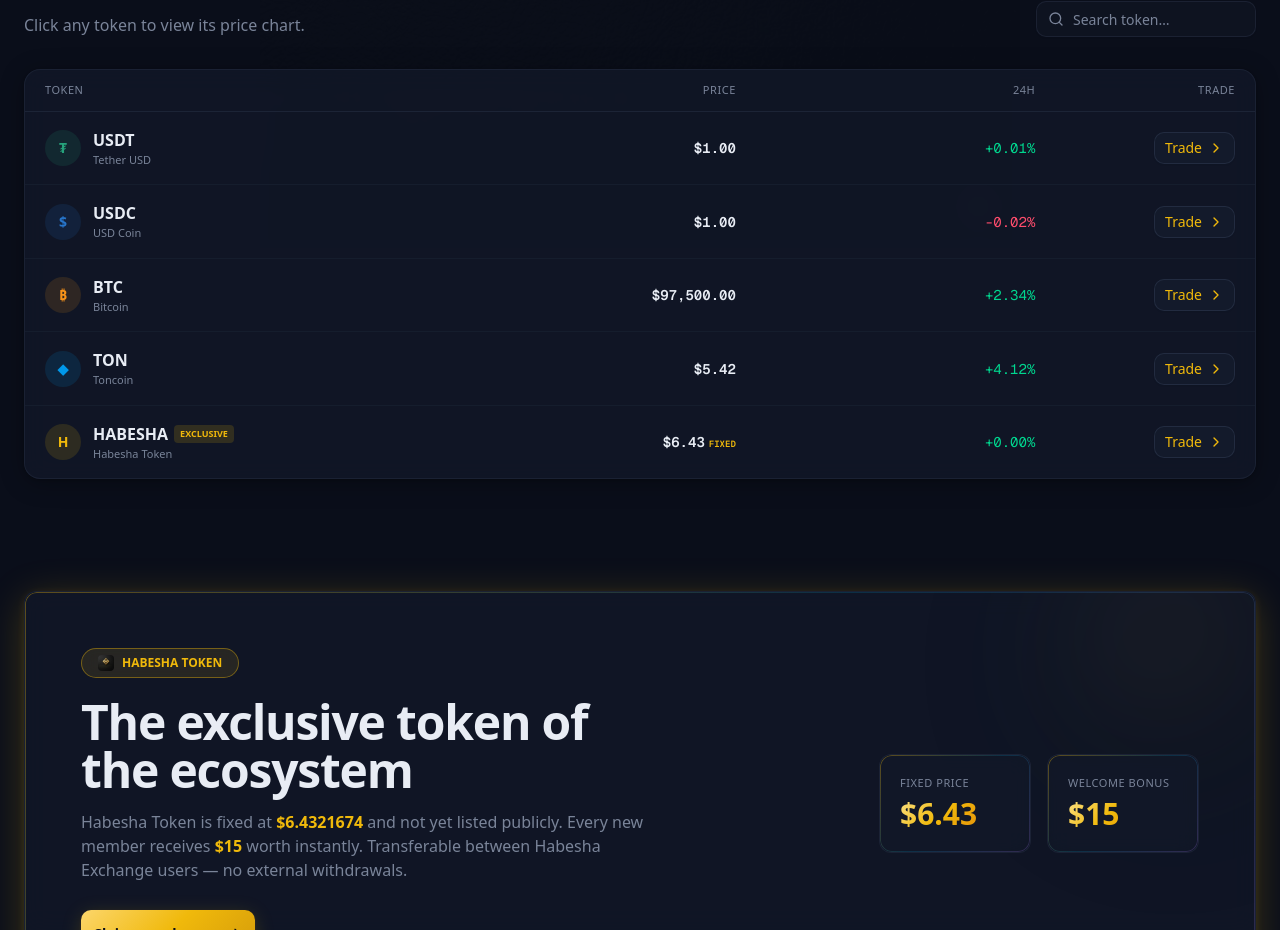
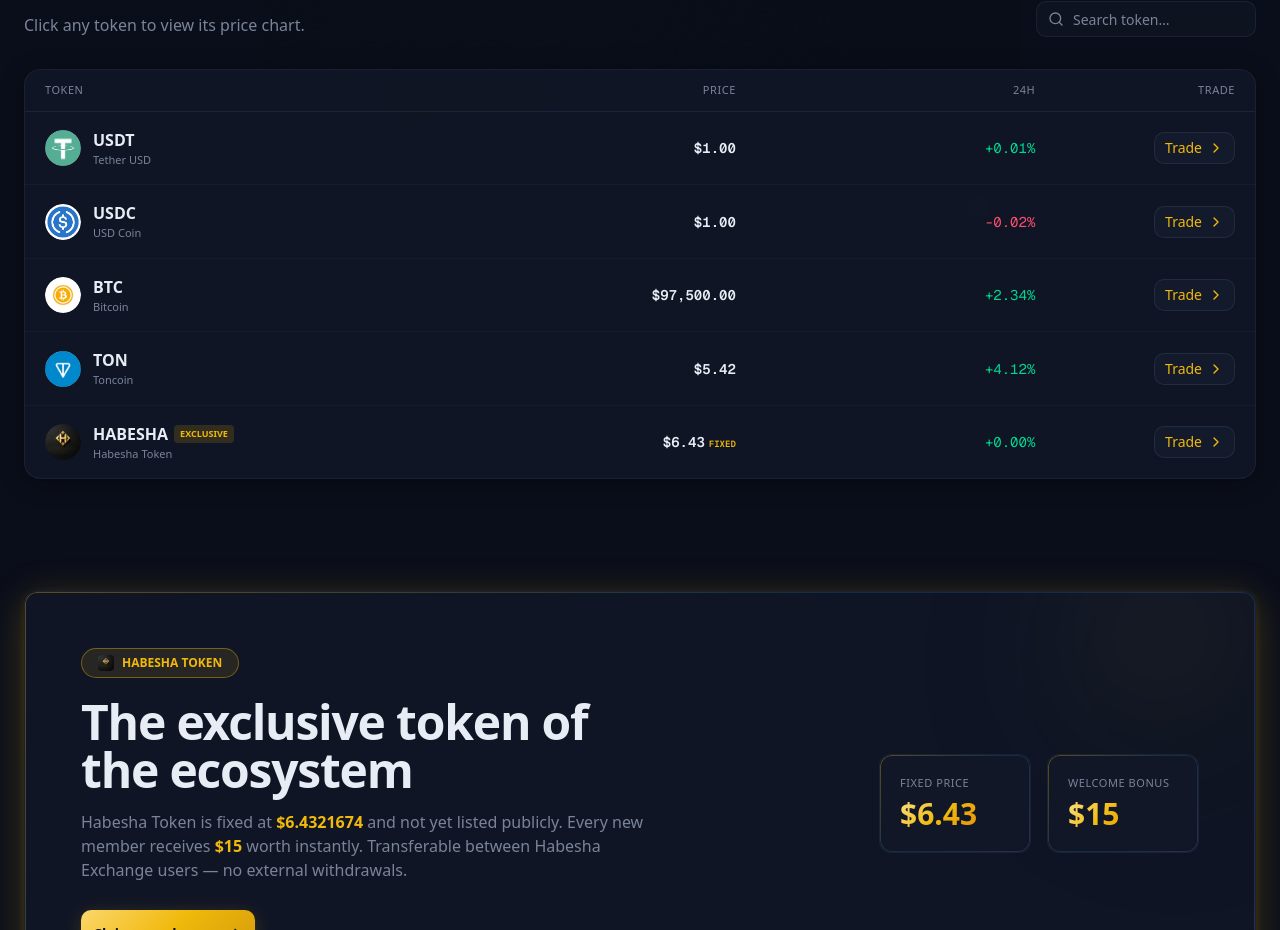
Before and after one commit to amareeyob533/habesha-exchange-1, a Next.js app: page / in a window 1280 px wide. Shown: the part 1701-2631 px from the top of the page. Built offline with nearby package versions, Linux system fonts and the light colour scheme.

Commit message:
ec408651-9a43-4897-b118-f8eeab266a0d

```diff
--- a/src/app/api/auth/me/route.ts
+++ b/src/app/api/auth/me/route.ts
@@ -42,6 +42,7 @@
         price: t.price,
         color: t.color,
         icon: t.icon,
+        iconUrl: t.iconUrl || null,
       }
     })
     const totalUsd = balances.reduce((s, b) => s + b.usdValue, 0)
--- a/src/app/api/tokens/route.ts
+++ b/src/app/api/tokens/route.ts
@@ -10,6 +10,7 @@
       change24h: t.change24h,
       color: t.color,
       icon: t.icon,
+      iconUrl: t.iconUrl || null,
       fixed: !!t.fixed,
       internalOnly: !!t.internalOnly,
       listed: t.listed,
--- /dev/null
+++ b/src/components/common/token-icon.tsx
@@ -0,0 +1,49 @@
+'use client'
+
+import { cn } from '@/lib/utils'
+
+interface TokenIconProps {
+  symbol: string
+  iconUrl?: string | null
+  icon: string // fallback glyph
+  color: string
+  size?: number
+  className?: string
+}
+
+/**
+ * Renders a real token icon image if available, otherwise falls back to
+ * a colored circle with the glyph.
+ */
+export function TokenIcon({ symbol, iconUrl, icon, color, size = 36, className = '' }: TokenIconProps) {
+  if (iconUrl) {
+    return (
+      <div
+        className={cn('relative shrink-0 overflow-hidden rounded-full', className)}
+        style={{ width: size, height: size }}
+      >
+        <img
+          src={iconUrl}
+          alt={`${symbol} token icon`}
+          className="h-full w-full object-cover"
+          style={{ borderRadius: '50%' }}
+        />
+      </div>
+    )
+  }
+  // Fallback: colored circle with glyph
+  return (
+    <div
+      className={cn('flex shrink-0 items-center justify-center rounded-full font-bold', className)}
+      style={{
+        width: size,
+        height: size,
+        backgroundColor: `${color}22`,
+        color,
+        fontSize: size * 0.4,
+      }}
+    >
+      {icon}
+    </div>
+  )
+}
--- a/src/components/dashboard/views/admin-users.tsx
+++ b/src/components/dashboard/views/admin-users.tsx
@@ -23,6 +23,7 @@
   DialogDescription,
 } from '@/components/ui/dialog'
 import { motion } from 'framer-motion'
+import { TokenIcon } from '@/components/common/token-icon'
 import {
   Search, Loader2, ShieldCheck, Ban, Trash2, Send, Gift,
   Lock, Unlock, AlertTriangle, Mail, AtSign, Hash,
@@ -267,7 +268,7 @@
                   <div className="space-y-1.5">
                     {detail.balances.map((b) => (
                       <div key={b.symbol} className="flex items-center gap-2 rounded-lg border border-border bg-secondary/20 px-3 py-2">
-                        <div className="flex h-7 w-7 items-center justify-center rounded-full text-xs font-bold" style={{ backgroundColor: `${b.color}22`, color: b.color }}>{b.icon}</div>
+                        <TokenIcon symbol={b.symbol} iconUrl={(b as any).iconUrl} icon={b.icon} color={b.color} size={28} />
                         <div className="flex-1">
                           <div className="text-xs font-bold">{b.symbol}</div>
                           <div className="text-[10px] text-muted-foreground">{b.name}</div>
--- a/src/components/dashboard/views/exchange.tsx
+++ b/src/components/dashboard/views/exchange.tsx
@@ -7,6 +7,7 @@
 import { formatUsd, formatTokenAmount } from '@/lib/format'
 import { ArrowLeftRight, Loader2, ArrowDown, RefreshCw, ShieldAlert, Lock, AlertTriangle } from 'lucide-react'
 import { Button } from '@/components/ui/button'
+import { TokenIcon } from '@/components/common/token-icon'
 import { Input } from '@/components/ui/input'
 import { Label } from '@/components/ui/label'
 import {
@@ -24,6 +25,7 @@
   price: number
   color: string
   icon: string
+  iconUrl?: string | null
   internalOnly?: boolean
 }
 
@@ -157,7 +159,7 @@
                     // Habesha Token cannot be a source (not listed yet) → disabled in "From".
                     <SelectItem key={t.symbol} value={t.symbol} disabled={!!t.internalOnly}>
                       <span className="flex items-center gap-2">
-                        <span style={{ color: t.color }}>{t.icon}</span> {t.symbol}
+                        <TokenIcon symbol={t.symbol} iconUrl={t.iconUrl} icon={t.icon} color={t.color} size={20} className="inline-block" /> {t.symbol}
                         {t.internalOnly && <Lock className="h-3 w-3 text-muted-foreground" />}
                       </span>
                     </SelectItem>
@@ -204,7 +206,7 @@
                 <SelectContent>
                   {tokens.map((t) => (
                     <SelectItem key={t.symbol} value={t.symbol}>
-                      <span className="flex items-center gap-2"><span style={{ color: t.color }}>{t.icon}</span> {t.symbol}</span>
+                      <span className="flex items-center gap-2"><TokenIcon symbol={t.symbol} iconUrl={t.iconUrl} icon={t.icon} color={t.color} size={20} className="inline-block" /> {t.symbol}</span>
                     </SelectItem>
                   ))}
                 </SelectContent>
--- a/src/components/dashboard/views/markets.tsx
+++ b/src/components/dashboard/views/markets.tsx
@@ -7,6 +7,7 @@
 import { motion } from 'framer-motion'
 import { ArrowDownToLine, ArrowUpFromLine, Send, TrendingUp, TrendingDown, Search } from 'lucide-react'
 import { Button } from '@/components/ui/button'
+import { TokenIcon } from '@/components/common/token-icon'
 import { Input } from '@/components/ui/input'
 
 interface TokenRow {
@@ -16,6 +17,7 @@
   change24h: number
   color: string
   icon: string
+  iconUrl?: string | null
   fixed?: boolean
   internalOnly?: boolean
   listed: boolean
@@ -77,9 +79,7 @@
               className="grid cursor-pointer grid-cols-12 items-center gap-2 border-b border-border/50 px-5 py-4 last:border-0 transition-colors hover:bg-secondary/40"
             >
               <div className="col-span-4 flex items-center gap-3">
-                <div className="flex h-10 w-10 items-center justify-center rounded-full text-base font-bold" style={{ backgroundColor: `${t.color}22`, color: t.color }}>
-                  {t.icon}
-                </div>
+                <TokenIcon symbol={t.symbol} iconUrl={t.iconUrl} icon={t.icon} color={t.color} size={40} />
                 <div>
                   <div className="flex flex-wrap items-center gap-1.5 font-bold">
                     {t.symbol}
--- a/src/components/dashboard/views/mini-market.tsx
+++ b/src/components/dashboard/views/mini-market.tsx
@@ -6,6 +6,7 @@
 import { generatePriceHistory } from '@/lib/price-history'
 import { formatUsd } from '@/lib/format'
 import { cn } from '@/lib/utils'
+import { TokenIcon } from '@/components/common/token-icon'
 
 interface TokenInfo {
   symbol: string
@@ -14,6 +15,7 @@
   change24h: number
   color: string
   icon: string
+  iconUrl?: string | null
 }
 
 const FALLBACK: TokenInfo[] = [
@@ -79,9 +81,7 @@
     >
       <div className="flex items-center justify-between">
         <div className="flex items-center gap-2.5">
-          <div className="flex h-9 w-9 items-center justify-center rounded-full text-sm font-bold" style={{ backgroundColor: `${token.color}22`, color: token.color }}>
-            {token.icon}
-          </div>
+          <TokenIcon symbol={token.symbol} iconUrl={token.iconUrl} icon={token.icon} color={token.color} size={36} />
           <div>
             <div className="text-sm font-bold">{token.symbol}</div>
             <div className="text-[10px] text-muted-foreground">{token.name}</div>
--- a/src/components/dashboard/views/wallet.tsx
+++ b/src/components/dashboard/views/wallet.tsx
@@ -6,6 +6,7 @@
 import { motion } from 'framer-motion'
 import { ArrowDownToLine, ArrowUpFromLine, Send, Lock } from 'lucide-react'
 import { Button } from '@/components/ui/button'
+import { TokenIcon } from '@/components/common/token-icon'
 
 export function WalletView() {
   const { balances, totalUsd, user } = useAuth()
@@ -35,9 +36,7 @@
             className="grid grid-cols-12 items-center gap-2 border-b border-border/50 px-4 py-3.5 last:border-0 transition-colors hover:bg-secondary/30"
           >
             <div className="col-span-4 flex items-center gap-2.5 sm:col-span-3">
-              <div className="flex h-9 w-9 items-center justify-center rounded-full text-sm font-bold" style={{ backgroundColor: `${b.color}22`, color: b.color }}>
-                {b.icon}
-              </div>
+              <TokenIcon symbol={b.symbol} iconUrl={b.iconUrl} icon={b.icon} color={b.color} size={36} />
               <div>
                 <div className="flex items-center gap-1.5 text-sm font-bold">
                   {b.symbol}
--- a/src/components/landing/landing-page.tsx
+++ b/src/components/landing/landing-page.tsx
@@ -5,6 +5,7 @@
 import { Button } from '@/components/ui/button'
 import { Input } from '@/components/ui/input'
 import { LogoWord, LogoMark } from '@/components/common/logo'
+import { TokenIcon } from '@/components/common/token-icon'
 import { ThemeToggle } from '@/components/theme/theme-toggle'
 import { useUI } from '@/hooks/use-ui'
 import { apiFetch } from '@/lib/api-client'
@@ -253,9 +254,7 @@
               className="grid cursor-pointer grid-cols-12 items-center gap-2 border-b border-border/50 px-5 py-4 last:border-0 transition-colors hover:bg-secondary/40"
             >
               <div className="col-span-5 flex items-center gap-3 sm:col-span-4">
-                <div className="flex h-9 w-9 items-center justify-center rounded-full text-sm font-bold" style={{ backgroundColor: `${t.color}22`, color: t.color }}>
-                  {t.icon}
-                </div>
+                <TokenIcon symbol={t.symbol} iconUrl={(t as any).iconUrl} icon={t.icon} color={t.color} size={36} />
                 <div>
                   <div className="flex flex-wrap items-center gap-1.5 font-semibold">
                     {t.symbol}
--- a/src/components/modals/token-detail-modal.tsx
+++ b/src/components/modals/token-detail-modal.tsx
@@ -8,6 +8,7 @@
 import { apiFetch } from '@/lib/api-client'
 import { formatUsd } from '@/lib/format'
 import { TokenChart } from '@/components/markets/token-chart'
+import { TokenIcon } from '@/components/common/token-icon'
 import { ArrowDownToLine, ArrowUpFromLine, Send, TrendingUp, TrendingDown, Info, Lock } from 'lucide-react'
 import { motion } from 'framer-motion'
 
@@ -18,6 +19,7 @@
   change24h: number
   color: string
   icon: string
+  iconUrl?: string | null
   fixed?: boolean
   internalOnly?: boolean
   listed: boolean
@@ -66,9 +68,7 @@
           <>
             {/* Header */}
             <div className="flex items-center gap-3">
-              <div className="flex h-12 w-12 items-center justify-center rounded-full text-lg font-bold" style={{ backgroundColor: `${token.color}22`, color: token.color }}>
-                {token.icon}
-              </div>
+              <TokenIcon symbol={token.symbol} iconUrl={token.iconUrl} icon={token.icon} color={token.color} size={48} />
               <div className="flex-1">
                 <DialogTitle className="flex items-center gap-2 text-lg font-bold">
                   {token.symbol}
--- a/src/lib/tokens.ts
+++ b/src/lib/tokens.ts
@@ -20,6 +20,7 @@
   name: string
   color: string
   icon: string // emoji / glyph fallback
+  iconUrl?: string // real token icon image
   price: number // USD price
   fixed?: boolean // fixed price (HABESHA)
   change24h: number // simulated % change
@@ -37,6 +38,7 @@
     name: 'Tether USD',
     color: '#26A17B',
     icon: '₮',
+    iconUrl: '/tokens/usdt.png',
     price: 1.0,
     change24h: 0.01,
     networks: [
@@ -50,6 +52,7 @@
     name: 'USD Coin',
     color: '#2775CA',
     icon: '$',
+    iconUrl: '/tokens/usdc.png',
     price: 1.0,
     change24h: -0.02,
     networks: [
@@ -62,6 +65,7 @@
     name: 'Bitcoin',
     color: '#F7931A',
     icon: '₿',
+    iconUrl: '/tokens/btc.png',
     price: 97500,
     change24h: 2.34,
     networks: [
@@ -74,6 +78,7 @@
     name: 'Toncoin',
     color: '#0098EA',
     icon: '◆',
+    iconUrl: '/tokens/ton.png',
     price: 5.42,
     change24h: 4.12,
     networks: [
@@ -86,6 +91,7 @@
     name: 'Habesha Token',
     color: '#F0B90B',
     icon: 'H',
+    iconUrl: '/tokens/habesha.jpg',
     price: HABESHA_PRICE,
     fixed: true,
     change24h: 0,
```
